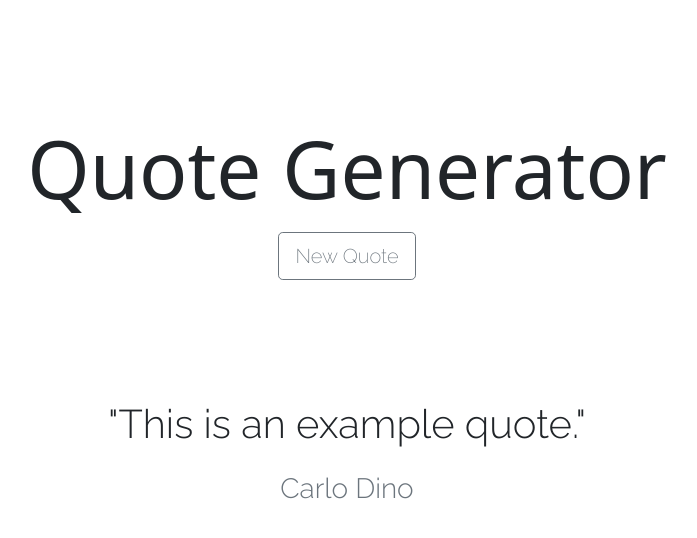
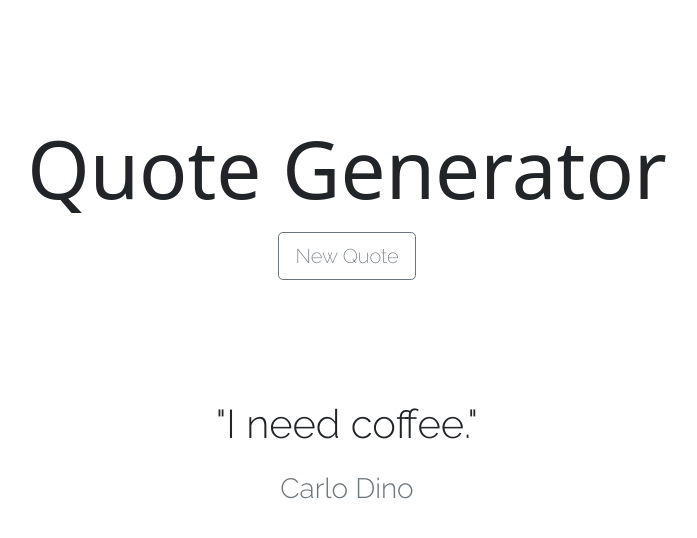
Before and after one commit to dev-caelo/quoteGenerator, a plain HTML site: page index.html in a window 1280 px wide. Shown: the whole page, without its empty margins (293-990 px from the left). Drawn offline with nearby package versions, Linux system fonts and the light colour scheme.

Commit message:
1.0.1: Updated starting quote

```diff
--- a/index.html
+++ b/index.html
@@ -41,7 +41,7 @@ This file contains the front-end of this quote generator.
 					<div class="container-md">
 						<div class="d-flex justify-content-center">
 							<div class="row">
-								<h1 class="raleway text-center" id="quote">"This is an example quote."</h1>
+								<h1 class="raleway text-center" id="quote">"I need coffee."</h1>
 							</div>
 						</div>
 					</div>
```
